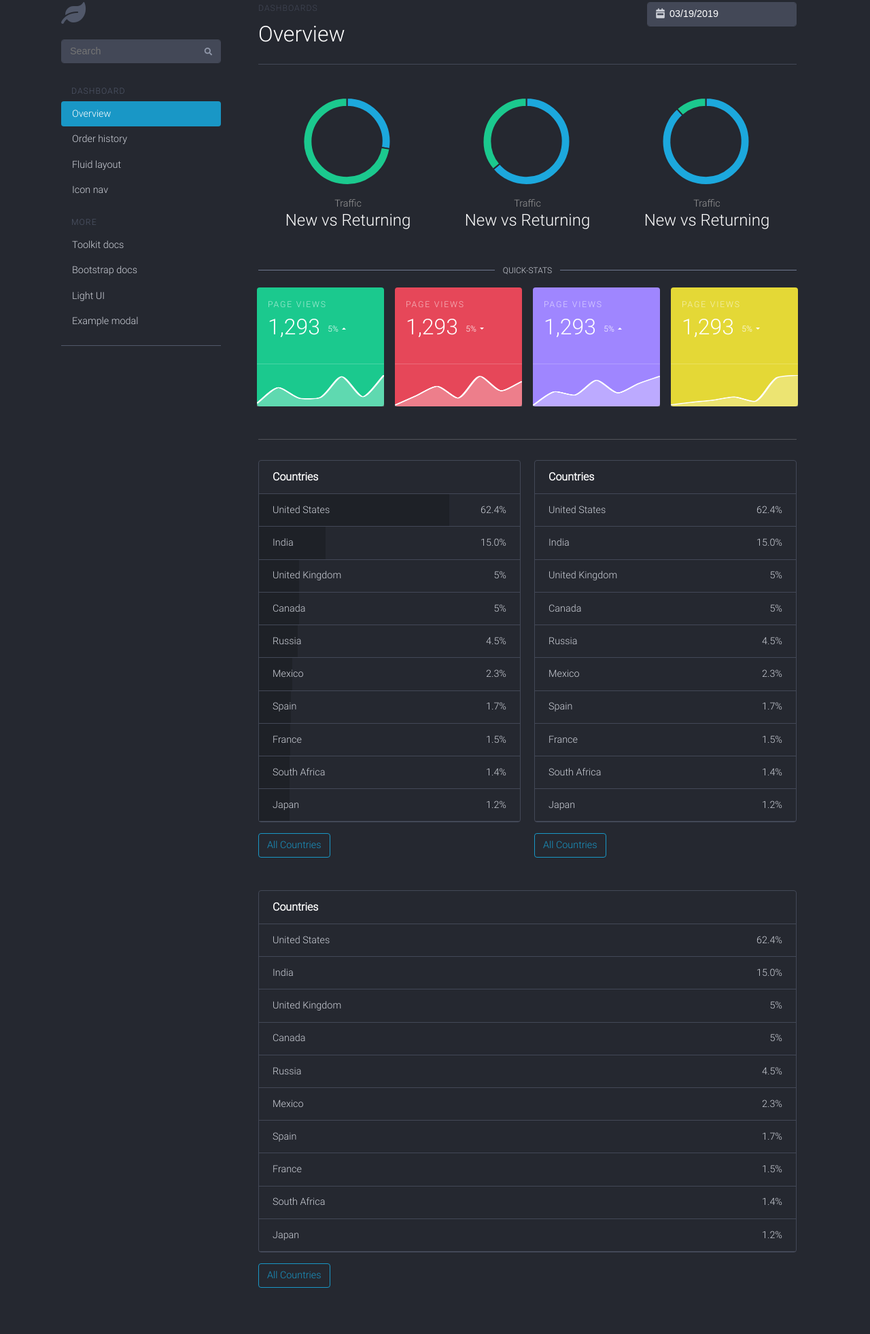
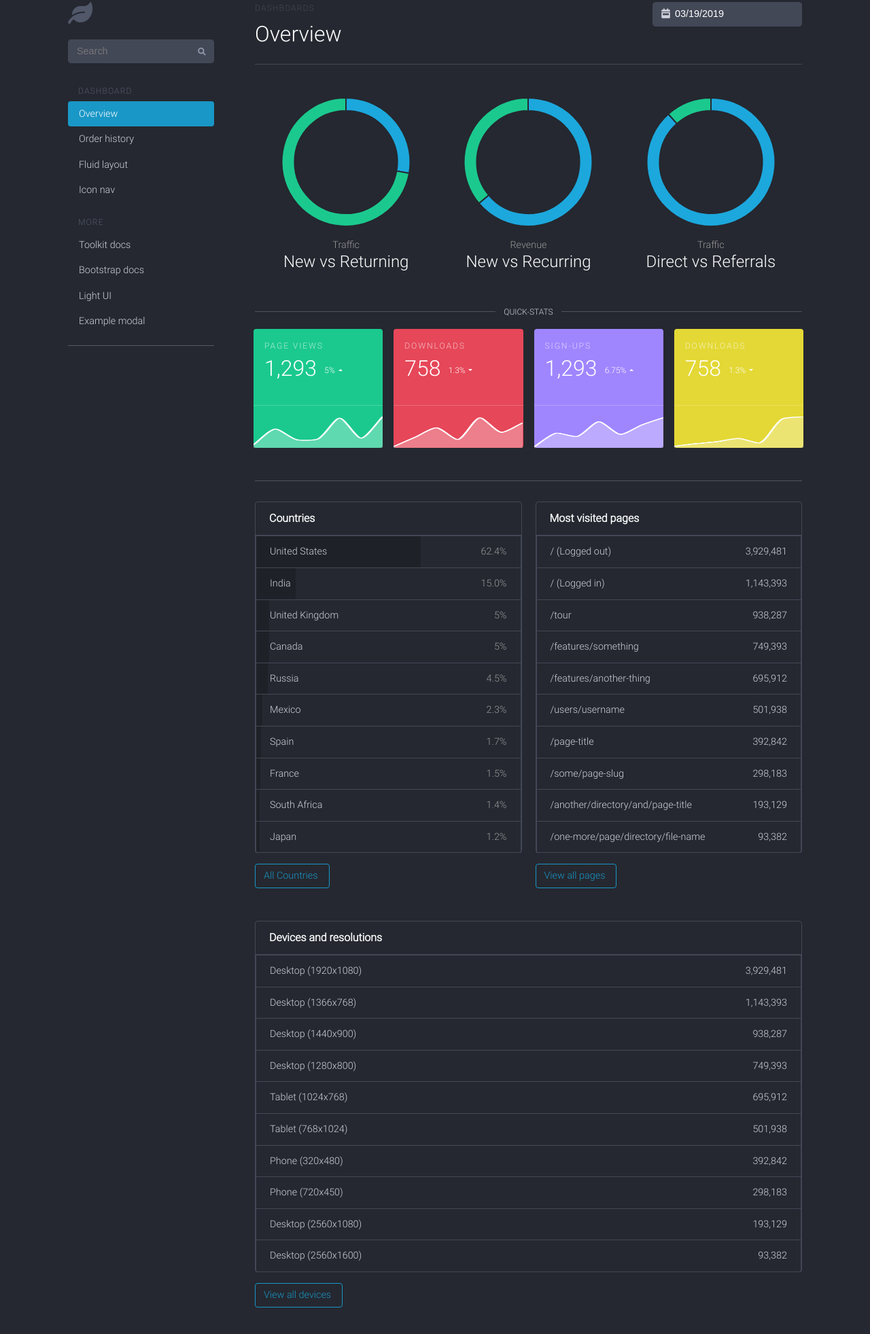
Before and after one commit to NhanThanh96/BootstrapThemeEd, a website: page index.pug in a window 1280 px wide. Shown: the part 47-2010 px from the top of the page at 68% size. Drawn offline with nearby package versions, Linux system fonts and the light colour scheme; files that its build step writes are made by us from their sources.

Commit message:
edit layout

```diff
--- a/js/main.js
+++ b/js/main.js
@@ -1,40 +1,9 @@
 $(document).ready(function(){
   $( ".js-datetime-picker__input" ).datepicker();
-
-  // $(".js-doughnut-canvas").each(function(){
-  //   var dataSet =  $(this).attr("data-set");
-  //   var dataLabel =  $(this).attr("data-label");
-  //   parsedTest = JSON.parse(dataSet);
-  //   parsedTest2 = JSON.parse(dataLabel);
-
-  //   new Chart($(this), {
-  //     type: 'doughnut',
-  //     data: {
-  //       datasets: [
-  //         {
-  //           borderWidth: 2,
-  //           hoverBorderColor: "transparent",
-  //           borderColor: '#252830',
-  //           data: parsedTest,
-  //           backgroundColor: ["#1ca8dd", "#1bc98e"],
-  //           // data: [100,260]
-  //         }
-  //       ],
-  //       labels: parsedTest2,
-  //     },
-  //     options: {
-  //       legend: {
-  //         display: false
-  //       },
-  //       cutoutPercentage: 80,
-  //     }
-  //   });
-  // });
 
   $(".js-doughnut-canvas").each(function(){
     var dataSet =  $(this).attr("data-set");
     var parsedTest = JSON.parse(dataSet);
-    // console.log(parsedTest);
     new Chart($(this), {
       type: 'doughnut',
       data: {
@@ -51,10 +20,13 @@ $(document).ready(function(){
       },
       options: {
         responsive: true,
+        maintainAspectRatio: false,
         legend: {
           display: false
         },
         cutoutPercentage: 80,
+        // responsive: true,
+
       }
     });
   });
--- a/modules/content/_content.pug
+++ b/modules/content/_content.pug
@@ -26,8 +26,8 @@ mixin content()
                   ]
                 },
                 {
-                  content : "Traffic",
-                  title : "New vs Returning",
+                  content : "Revenue",
+                  title : "New vs Recurring",
                   chart : [
                     {
                       data : [230, 130],
@@ -37,7 +37,7 @@ mixin content()
                 },
                 {
                   content : "Traffic",
-                  title : "New vs Returning",
+                  title : "Direct vs Referrals",
                   chart : [
                     {
                       data : [230, 30],
@@ -48,10 +48,13 @@ mixin content()
               ]
             each val in doughnutList
               .col-4.doughnut
-                canvas.doughnut__chart(
-                  class= "js-doughnut-canvas"
-                  data-set= val.chart
-                )
+                .doughnut__chart-inner
+                  canvas.doughnut__chart(
+                    class= "js-doughnut-canvas"
+                    data-set= val.chart
+                    width= 191
+                    height= 191
+                  )
                 .doughnut__content= val.content
                 h3.doughnut__title= val.title
       section.quick-stats
@@ -75,9 +78,9 @@ mixin content()
               },
               {
                 bgColor : "line-chart--red",
-                title : "page views",
-                count : "1,293",
-                percent : "5%",
+                title : "downloads",
+                count : "758",
+                percent : "1.3%",
                 isIncrease : false,
                 chart : [
                   {
@@ -88,9 +91,9 @@ mixin content()
               },
               {
                 bgColor : "line-chart--violet",
-                title : "page views",
+                title : "sign-ups",
                 count : "1,293",
-                percent : "5%",
+                percent : "6.75%",
                 isIncrease : true,
                 chart : [
                   {
@@ -101,9 +104,9 @@ mixin content()
               },
               {
                 bgColor : "line-chart--yellow",
-                title : "page views",
-                count : "1,293",
-                percent : "5%",
+                title : "Downloads",
+                count : "758",
+                percent : "1.3%",
                 isIncrease : false,
                 chart : [
                   {
@@ -183,10 +186,10 @@ mixin content()
                   h3.statistical__title= val.name
               else
                 li.statistical__item
-                  a.statistical__link.statistical__link--country(href="javascript:void(0)")
+                  a.statistical__link.statistical__link--country(href="javascript:void(0)")= val.name
                     span.statistical__country(
                       style= "width :" + val.percent
-                    )= val.name
+                    )
                     span.statistical__percent= val.percent
           .statistical__bottom-link
             a.statistical__all-link All Countries
@@ -195,48 +198,48 @@ mixin content()
             -
               var visitedPageList = [
                 {
-                  path : "Countries",
+                  path : "Most visited pages",
                   isTitle : true,
                 },
                 {
-                  path : "United States",
-                  view : "62.4%"
+                  path : "/ (Logged out)",
+                  view : "3,929,481"
                 },
                 {
-                  path : "India",
-                  view : "15.0%"
+                  path : "/ (Logged in)",
+                  view : "1,143,393"
                 },
                 {
-                  path : "United Kingdom",
-                  view : "5%"
+                  path : "/tour",
+                  view : "938,287"
                 },
                 {
-                  path : "Canada",
-                  view : "5%"
+                  path : "/features/something",
+                  view : "749,393"
                 },
                 {
-                  path : "Russia",
-                  view : "4.5%"
+                  path : "/features/another-thing",
+                  view : "695,912"
                 },
                 {
-                  path : "Mexico",
-                  view : "2.3%"
+                  path : "/users/username",
+                  view : "501,938"
                 },
                 {
-                  path : "Spain",
-                  view : "1.7%"
+                  path : "/page-title",
+                  view : "392,842"
                 },
                 {
-                  path : "France",
-                  view : "1.5%"
+                  path : "/some/page-slug",
+                  view : "298,183"
                 },
                 {
-                  path : "South Africa",
-                  view : "1.4%"
+                  path : "/another/directory/and/page-title",
+                  view : "193,129"
                 },
                 {
-                  path : "Japan",
-                  view : "1.2%"
+                  path : "/one-more/page/directory/file-name",
+                  view : "93,382"
                 }
               ]
             each val in visitedPageList
@@ -249,54 +252,54 @@ mixin content()
                     span= val.path
                     span= val.view
           .statistical__bottom-link
-            a.statistical__all-link All Countries
+            a.statistical__all-link View all pages
       .statistical__table--full
         ul.statistical__list
           -
             var visitedPageList = [
               {
-                path : "Countries",
+                path : "Devices and resolutions",
                 isTitle : true,
               },
               {
-                path : "United States",
-                view : "62.4%"
+                path : "Desktop (1920x1080)",
+                view : "3,929,481"
               },
               {
-                path : "India",
-                view : "15.0%"
+                path : "Desktop (1366x768)",
+                view : "1,143,393"
               },
               {
-                path : "United Kingdom",
-                view : "5%"
+                path : "Desktop (1440x900)",
+                view : "938,287"
               },
               {
-                path : "Canada",
-                view : "5%"
+                path : "Desktop (1280x800)",
+                view : "749,393"
               },
               {
-                path : "Russia",
-                view : "4.5%"
+                path : "Tablet (1024x768)",
+                view : "695,912"
               },
               {
-                path : "Mexico",
-                view : "2.3%"
+                path : "Tablet (768x1024)",
+                view : "501,938"
               },
               {
-                path : "Spain",
-                view : "1.7%"
+                path : "Phone (320x480)",
+                view : "392,842"
               },
               {
-                path : "France",
-                view : "1.5%"
+                path : "Phone (720x450)",
+                view : "298,183"
               },
               {
-                path : "South Africa",
-                view : "1.4%"
+                path : "Desktop (2560x1080)",
+                view : "193,129"
               },
               {
-                path : "Japan",
-                view : "1.2%"
+                path : "Desktop (2560x1600)",
+                view : "93,382"
               }
             ]
           each val in visitedPageList
@@ -309,4 +312,4 @@ mixin content()
                   span= val.path
                   span= val.view
         .statistical__bottom-link
-          a.statistical__all-link All Countries
+          a.statistical__all-link View all devices
--- a/sass/base/_global.scss
+++ b/sass/base/_global.scss
@@ -32,11 +32,10 @@ body {
   }
 }
 .row {
+  margin: auto;
   display: -webkit-box;
   display: -ms-flexbox;
   display: flex;
-  -ms-flex-wrap: nowrap;
-  flex-wrap: nowrap;
 }
 .col-1 {
   -webkit-box-flex: 0;
@@ -54,12 +53,13 @@ body {
 
 .col-3 {
   -webkit-box-flex: 0;
-  -ms-flex: 0 0 25%;
-  flex: 0 0 25%;
-  max-width: 25%;
-  flex: 1;
-  box-sizing: border-box;
-
+    -ms-flex: 0 0 25%;
+    flex: 0 0 25%;
+    margin: 0;
+    max-width: 25%;
+    -webkit-box-sizing: border-box;
+    box-sizing: border-box;
+    padding: 0 10px;
 }
 
 .col-4 {
@@ -101,14 +101,11 @@ body {
 
 .col-9 {
   -webkit-box-flex: 0;
-  -ms-flex: 0 0 72%;
-  flex: 0 0 72%;
-  max-width: 72%;
-
-  padding-left: 15px;
-  padding-right: 15px;
-  position: relative;
-  min-height: 1px;
+  -ms-flex: 0 0 75%;
+  flex: 0 0 75%;
+  -webkit-box-sizing: border-box;
+  box-sizing: border-box;
+  padding: 0 10px;
 }
 
 .col-10 {
--- a/sass/component/_content.scss
+++ b/sass/component/_content.scss
@@ -52,23 +52,6 @@
   }
 }
 // doughnut chart
-.doughnut {
-  text-align: center;
-  &__chart {
-    margin-bottom: 1rem;
-    display: block;
-    width: 252px;
-    height: 252px;
-  }
-  &__content {
-    color: #999;
-  }
-  &__title {
-    font-size: 1.5rem;
-    line-height: 1.2;
-    color: white;
-  }
-}
 .overview__charts {
   margin-top: 3rem;
 }
@@ -77,8 +60,6 @@
   &__chart {
     margin-bottom: 1rem;
     display: block;
-    width: 252px;
-    height: 252px;
   }
   &__content {
     color: #999;
@@ -108,7 +89,7 @@
       content: "";
       width: 100%;
       height: 1px;
-      background-color: #6f7890;
+      background-color: rgba(255, 255, 255, 0.2);
     }
   }
   &__title {
@@ -212,6 +193,50 @@
     flex: 1;
     margin-bottom: 3rem;
     padding: 0 10px;
+    &--country {
+      #{$self}__link {
+        cursor: pointer;
+        display: -webkit-box;
+        display: -ms-flexbox;
+        display: flex;
+        -webkit-box-pack: justify;
+        -ms-flex-pack: justify;
+        justify-content: space-between;
+        -webkit-box-align: center;
+        -ms-flex-align: center;
+        align-items: center;
+        position: relative;
+        padding: 0.75rem 1.25rem;
+        margin-bottom: -1px;
+        background-color: transparent;
+        color: #cfd2da;
+        border: 1px solid #434857;
+        &:hover {
+          z-index: 1;
+          color: #cfd2da;
+          text-decoration: none;
+          background-color: #434857;
+        }
+        &:active {
+          #{$self}__country {
+            color: #1e2127;
+          }
+          background-color: #fff;
+        }
+      }
+      #{$self}__country {
+        position: absolute;
+        top: 0;
+        bottom: 0;
+        left: 0;
+        z-index: -1;
+        display: block;
+        background-color: #1e2127;
+      }
+      #{$self}__percent {
+        color: #999;
+      }
+    }
   }
   &__list {
     border: 1px solid #434857;
@@ -226,16 +251,26 @@
     border-bottom: 1px solid #434857;
   }
   &__link {
-    font-size: .9rem;
-    padding: .8rem 1.25rem;
-    border-bottom: 1px solid #434857;
+    cursor: pointer;
+    display: -webkit-box;
+    display: -ms-flexbox;
+    display: flex;
+    -webkit-box-pack: justify;
+    -ms-flex-pack: justify;
+    justify-content: space-between;
+    -webkit-box-align: center;
+    -ms-flex-align: center;
+    align-items: center;
+    position: relative;
+    padding: 0.75rem 1.25rem;
+    margin-bottom: -1px;
+    background-color: transparent;
     color: #cfd2da;
-    display: flex;
-    justify-content: space-between;
-    transition: all .3s;
+    border: 1px solid #434857;
     &:hover {
+      z-index: 1;
       color: #cfd2da;
-      z-index: 1;
+      text-decoration: none;
       background-color: #434857;
     }
     &:active {
@@ -253,46 +288,16 @@
       border: 1px solid #1997c6;
       border-radius: 4px;
       transition: all .5s;
+      padding-right: 1rem;
       &:hover {
         color: #fff;
         background-color: #1997c6;
       }
   }
-}
-.statistical__table{
-  &.statistical__table--country {
-    .statistical__link {
-      font-size: .9rem;
-      border-bottom: 1px solid #434857;
-      color: #cfd2da;
-      display: flex;
-      justify-content: space-between;
-      transition: all .3s;
-      padding: 0;
-      &:hover {
-        color: #cfd2da;
-        z-index: 1;
-        background-color: #434857;
-      }
-      &:active {
-        .statistical__country {
-          color: #1e2127;
-        }
-        background-color: #fff;
-      }
-    }
-    .statistical__country {
-      padding: .8rem 1.25rem;
-      z-index: 5;
-      background-color: #1e2127;
-      white-space: nowrap;
-    }
-    .statistical__percent {
-      padding: .8rem 1.25rem;
+  &__table {
+    &--full {
+      width: 100%;
+      margin-bottom: 50px;
     }
   }
- }
-.statistical__table--full {
-  width: 100%;
-  margin-bottom: 50px;
 }
```
Also changed, not shown: package.json (+9 -1 lines), css/style.css, index.html, 1 other file.
